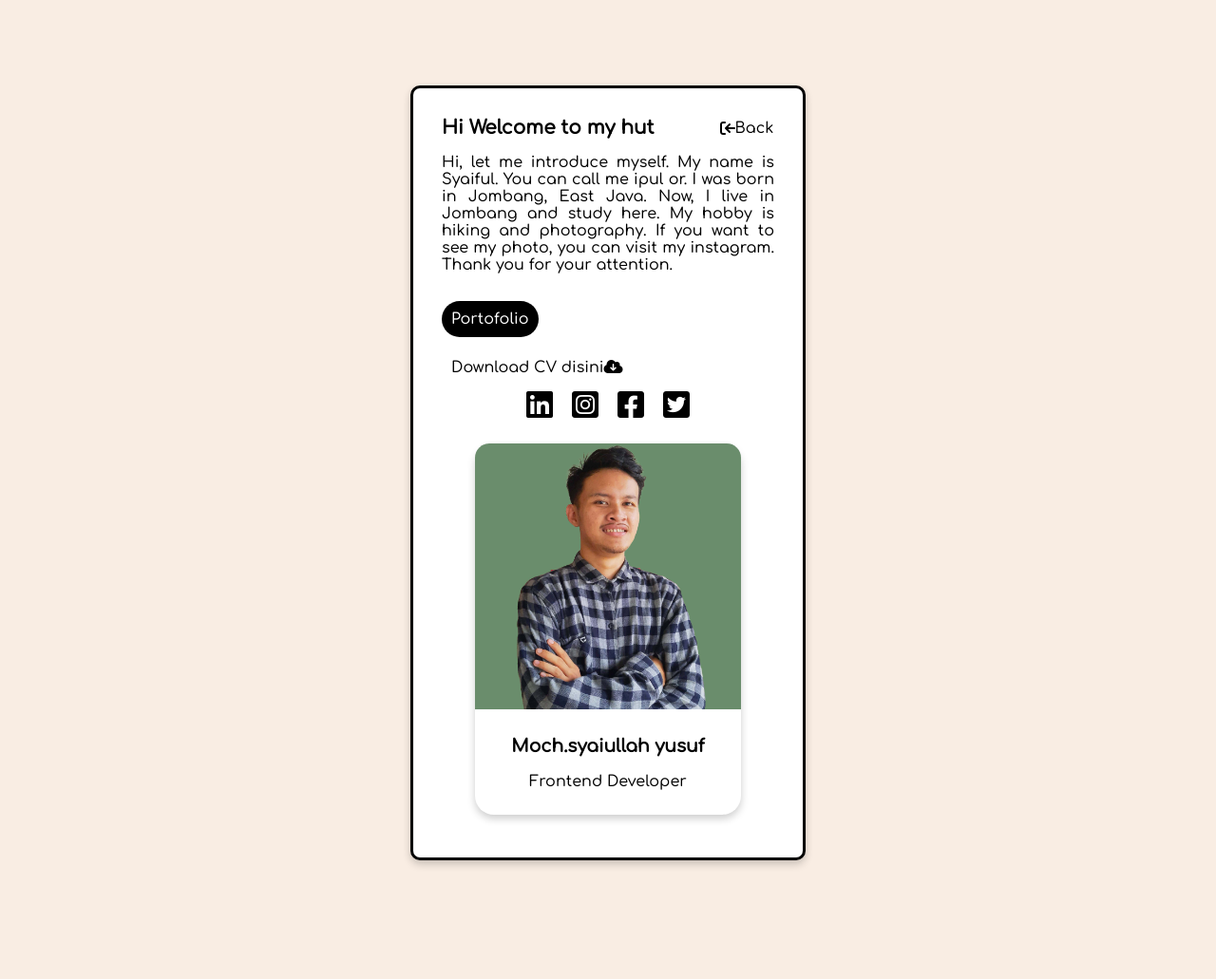
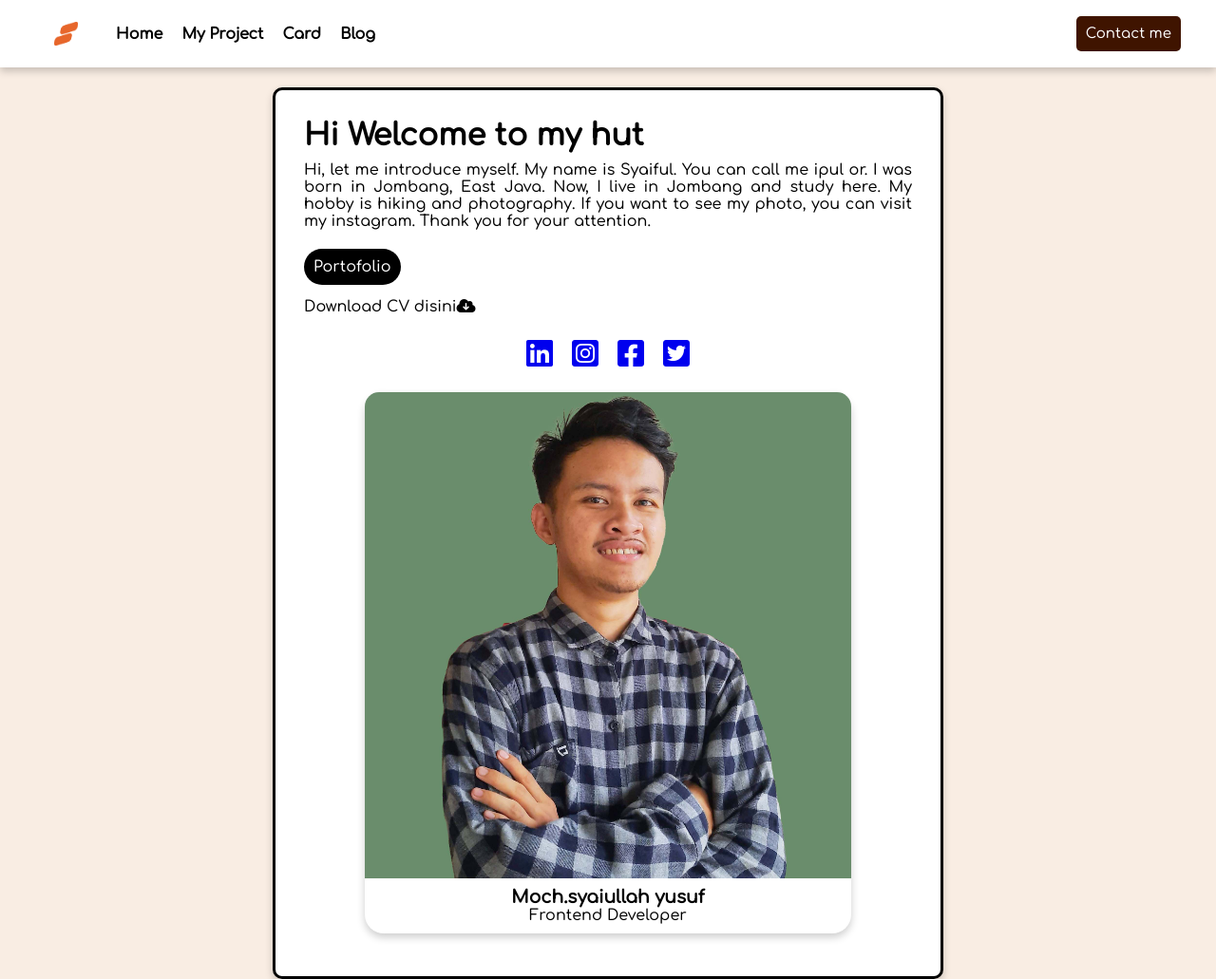
Before and after one commit to sipull/dumbways, a plain HTML site: page html/card.html in a window 1280 px wide. Shown: the whole page at 95% size. Before the commit the page ends 996 px from the top, so only its background shows below. Drawn offline with Linux system fonts and the light colour scheme.

Commit message:
update day6

```diff
--- /dev/null
+++ b/css/card.css
@@ -0,0 +1,81 @@
+@import url("https://fonts.googleapis.com/css2?family=Comfortaa:wght@500&display=swap");
+
+body {
+  font-family: "Comfortaa", cursive;
+  background-color: #ebbb9341;
+}
+
+.hero-section {
+  width: 50%;
+  margin: 21px auto 0 auto;
+  padding: 30px;
+  border-radius: 10px;
+  border: 3px solid #000000;
+  background-color: #ffffff;
+  box-shadow: 0 4px 8px rgba(0, 0, 0, 0.2);
+}
+
+.judul {
+  padding: 0 0 10px 0;
+}
+
+.description {
+  text-align: justify;
+  text-justify: inter-word;
+}
+
+.fitur {
+  display: flex;
+  flex-direction: column;
+  align-items: start;
+  gap: 14px;
+  padding: 20px 0 20px 0;
+}
+
+.portofolio {
+  margin: 0 1px 0 0;
+  padding: 10px;
+  cursor: pointer;
+  border-radius: 20px;
+  text-decoration: none;
+  color: #ffffff;
+  background-color: #000000;
+}
+
+.cv {
+  text-decoration: none;
+  color: #000000;
+}
+
+.social-media {
+  display: flex;
+  gap: 20px;
+  justify-content: center;
+  margin-top: 20px;
+  margin-bottom: 40px;
+  color: #000000;
+}
+
+/* foto */
+
+div.polaroid {
+  width: 80%;
+  background-color: #ffffff;
+  box-shadow: 0 4px 8px rgba(0, 0, 0, 0.2);
+  margin-bottom: 15px;
+  margin-left: auto;
+  margin-right: auto;
+  border-radius: 20px;
+}
+
+div.container {
+  text-align: center;
+  padding: 10px 20px;
+  font-family: "Comfortaa";
+}
+
+@media only screen and (max-width: 390px) {
+  .hero-section {
+    width: 80%;
+  }
+}
--- a/css/home.css
+++ b/css/home.css
@@ -108,9 +108,8 @@ div.text {
 
 @media only screen and (max-width: 960px) {
   .menu {
-    width: 70%;
+    width: 87%;
     height: auto;
-    min-height: 100vh;
     margin: 40px auto 40px auto;
   }
 
--- a/css/navbar.css
+++ b/css/navbar.css
@@ -4,16 +4,16 @@
 }
 
 .nav {
+  z-index: 999;
+  position: sticky;
   background-color: #ffffff;
+  box-shadow: 0 4px 8px rgba(0, 0, 0, 0.2);
 }
 
 .nav--container {
   display: flex;
   padding: 17px;
-  z-index: 999;
-  position: sticky;
   justify-content: space-between;
-  box-shadow: 0 4px 8px rgba(0, 0, 0, 0.2);
 }
 
 .nav--left {
@@ -76,10 +76,26 @@
   background-color: #cc640e;
 }
 
+.contact{
+  display: none;
+}
+
 /* mediaQuery */
 
 .nav-right-responsive {
   display: none;
+}
+
+@media screen and (max-width: 390px) {
+  .container{
+    flex-wrap: nowrap;
+    padding: 20px;
+  }
+
+  div.text{
+    font-size: small;
+    padding: 4px;
+  }
 }
 
 @media screen and (max-width: 960px) {
@@ -91,7 +107,6 @@
     position: absolute;
     top: 20%;
     right: 5%;
-    transform: translate(5%, 20%);
   }
 
   .navbar__toggle .bar {
@@ -106,41 +121,26 @@
   }
 
   .nav--menu {
-    display: grid;
-    grid-template-columns: auto;
-    margin: 0;
+    display: flex;
+    flex-direction: column;
+    position: absolute;
+    left: 0;
+    right: 0;
     width: 100%;
-    position: absolute;
+    height: 100vh;
+    z-index: -10;
     top: -1000px;
-    opacity: 1;
     transition: all 0.5s ease;
-    z-index: -10;
+    background-color: #ffffff;
   }
 
-  .navbar--link{
-    text-align: center;
-    padding: 2rem;
-    width: 100%;
-    display: table;
+  .nav-menu-item{
+    display: flex;
+    justify-content: center;
+    margin: 3rem;
   }
 
   .nav--menu.active {
-    top: 75px;
-    background-color: #ffffff;
-  }
-
-  #mobile-menu.is-active .bar:nth-child(2) {
-    opacity: 0;
-  }
-
-  #mobile-menu.is-active .bar:nth-child(1) {
-    transform: translateY(8px) rotate(45deg);
-  }
-
-  #mobile-menu.is-active .bar:nth-child(3) {
-    transform: translateY(-8px) rotate(-45deg);
+    top: 58px;
   }
 }
-
-@media only screen and (max-width: 550px) {
-}
--- a/html/card.html
+++ b/html/card.html
@@ -1,136 +1,99 @@
 <html>
   <head>
-    <title>My Card</title>
-    <style>
-      @import url("https://fonts.googleapis.com/css2?family=Comfortaa:wght@500&display=swap");
-    </style>
+    <meta name="viewport" content="width=device-width, initial-scale=1.0" />
+    <link rel="stylesheet" href="/css/navbar.css" />
+    <link rel="stylesheet" href="/css/card.css" />
     <link
-      rel="stylesheet"
-      href="/Aset/fontawesome/fontawesome-free-6.4.0-web/css/all.css"
+    rel="stylesheet"
+    href="/Aset/fontawesome/fontawesome-free-6.4.0-web/css/all.css"
     />
-    <link rel="icon" type="image/sipul" href="./logo.png" />
-    <style>
-        body {margin:25px;}
+    <link rel="icon" type="image" href="/picture/logo.png" />
+  <title>My Card</title>
+  </head>
+  <body>
 
-        div.polaroid {
-          width: 80%;
-          background-color: #ffffff;
-          box-shadow: 0 4px 8px rgba(0, 0, 0, 0.2);
-          margin-bottom: 15px;
-          margin-left: auto;
-          margin-right: auto;
-          border-radius: 20px;
-        }
+    <!-- Navbar Section -->
 
-        div.container {
-          text-align: center;
-          padding: 10px 20px;
-          font-family: 'Comfortaa';
-        }
-        </style>
-  </head>
-  <body style="background-color: #ebbb9341;">
-    <div
-      style="
-        width: 350px;
-        border: 3px solid #000000;
-        margin: 90px auto;
-        padding: 30px;
-        border-radius: 10px;
-        background-color: #ffffff;
-        box-shadow: 0 4px 8px rgba(0, 0, 0, 0.2);
-      ">
-      <div
-      style="display: flex;
-      gap: 69px;
-      align-items: center;">
-        <b style="font-family: 'Comfortaa', cursive;
-      font-size: 20px;">Hi Welcome to my hut</b>
-      <a href="/index.html"
-      style="font-family: 'Comfortaa', cursive;
-      color: #000000;
-      display: flex;
-      align-items: center;
-      text-decoration: none;" >
-      <i
-      class="fa-solid fa-arrow-right-to-bracket fa-rotate-180"
-      style="display: flex; align-items: center; justify-content: space-between;"></i>
-      Back</a>
+ <nav class="nav">
+  <div class="nav--container">
+    <div class="nav--left">
+      <a href="#" class="logo">
+        <img src="/picture/logo.png" alt="sipul" />
+      </a>
+      <div class="navbar__toggle" id="mobile-menu">
+        <span class="bar"></span>
+        <span class="bar"></span>
+        <span class="bar"></span>
       </div>
+      <ul class="nav--menu">
+        <li class="nav-menu-item" id="menu-home">
+          <a href="/index.html">Home</a>
+        </li>
+        <li class="nav-menu-item" id="menu-project" >
+          <a href="/html/myproject.html">My Project</a>
+        </li>
+        <li class="nav-menu-item" id="menu-card">
+          <a href="#">Card</a>
+        </li>
+        <li class="nav-menu-item" id="menu-blog">
+          <a href="/html/blog.html">Blog</a>
+        </li>
+        <li class="nav-menu-item, contact" id="menu-contact">
+          <a href="/html/contact.html">Contact</a>
+        </li>
 
-    <div>
-      </h2>
-      <p
-        style="
-          font-family: 'Comfortaa', cursive;
-          text-align: justify;
-          text-justify: inter-word;
-        "
-      >
+      </ul>
+    </div>
+    <div class="nav--right">
+      <a href="/html/contact.html" class="kontak">Contact me</a>
+    </div>
+  </div>
+</nav>
+
+    <!-- hero section -->
+    <div class="hero-section">
+      <h1 class="judul">Hi Welcome to my hut</h1>
+      <p class="description">
         Hi, let me introduce myself. My name is Syaiful. You can call me ipul
         or. I was born in Jombang, East Java. Now, I live in Jombang and study
         here. My hobby is hiking and photography. If you want to see my photo,
         you can visit my instagram. Thank you for your attention.
       </p>
 
-      <div>
-        <a
-        style="
-          font-family: 'Comfortaa', cursive;
-          color: #ffffff;
-          margin: 13px auto;
-          padding: 10px;
-          border-radius: 20px;
-          text-decoration: none;
-          display: inline-block;
-          text-align: center;
-          background-color: #000000;
-          cursor: pointer;
-        "
-        href="https://bit.ly/studiosipul" target="_blank">
-        Portofolio</a>
+      <!-- fitur -->
+
+      <div class="fitur">
+        <a href="https://bit.ly/studiosipul" target="_blank" class="portofolio">Portofolio</a>
+        <a href="/document/cv.pdf" target="_blank" class="cv">Download CV disini<i class="fa-solid fa-cloud-arrow-down"></i></a>
       </div>
-      <a
-        href="/document/cv.pdf" target="_blank"
-        style="
-          font-family: 'Comfortaa', cursive;
-          text-decoration: none;
-          color: #000000;
-          text-align: left;
-          margin: 10px;
-          margin-right: 0px;
-          display: inline-block;
-        "
-        >Download CV disini<i class="fa-solid fa-cloud-arrow-down"></i></a
-      >
 
-      <div style="
-      display: flex;
-      gap: 20px;
-      justify-content: center;
-      margin-top: 20px;
-      margin-bottom: 40px">
-        <a href="https://www.linkedin.com/in/sipul" target="_blank" style="color: #000000;">
+      <!-- social media -->
+
+      <div class="social-media">
+        <a href="https://www.linkedin.com/in/sipul" target="_blank">
           <i class="fa-brands fa-linkedin fa-2xl"></i>
         </a>
-        <a href="https://www.instagram.com/__sipul/" target="_blank" style="color: #000000;">
+        <a href="https://www.instagram.com/__sipul/" target="_blank">
           <i class="fa-brands fa-square-instagram fa-2xl"></i>
         </a>
-        <a href="#" style="color: #000000;">
+        <a href="#">
           <i class="fa-brands fa-square-facebook fa-2xl"></i>
         </a>
-        <a href="https://twitter.com/_sipull?t=JW4ETPBwWPFLCypNS_IaQg&s=09" target="_blank" style="color: #000000;">
+        <a href="https://twitter.com/_sipull?t=JW4ETPBwWPFLCypNS_IaQg&s=09" target="_blank">
           <i class="fa-brands fa-square-twitter fa-2xl"></i>
         </a>
       </div>
+
+      <!-- foto -->
+
       <div class="polaroid">
         <img src="/picture/profile.jpg" alt="Profile"
         style="width:100%; border-radius: 15px 15px 0 0;">
         <div class="container">
         <h3>Moch.syaiullah yusuf</h3>
         <p>Frontend Developer</p>
-        </div>
+      </div>
     </div>
-  </div>
+  <script src="/js/navbar.js"></script>
   </body>
 </html>
--- a/js/navbar.js
+++ b/js/navbar.js
@@ -19,22 +19,32 @@ switch (lastItem) {
     projectElement.classList.add("active");
     break;
 
+  case "card.html":
+    const cardElement = document.querySelector("#menu-blog");
+    blogElement.classList.add("active");
+    break;
+
   case "blog.html":
     const blogElement = document.querySelector("#menu-blog");
     blogElement.classList.add("active");
     break;
+
+  case "contact.html":
+    const contactElement = document.querySelector("#menu-contact");
+    blogElement.classList.add("active");
+    break;
 }
 
-const menu = document.querySelector('#mobile-menu');
-const menuLinks = document.querySelector('.nav--menu');
+const menu = document.querySelector("#mobile-menu");
+const menuLinks = document.querySelector(".nav--menu");
 
 // Display Mobile Menu
 const mobileMenu = () => {
-  menu.classList.toggle('is-active');
-  menuLinks.classList.toggle('active');
+  menu.classList.toggle("is-active");
+  menuLinks.classList.toggle("active");
 };
 
-menu.addEventListener('click', mobileMenu);
+menu.addEventListener("click", mobileMenu);
 
 // let hamburgerIsOpen = false;
 
```
Also changed, not shown: css/contact.css (+16 -1 lines), css/myproject.css (+14 -1 lines), html/blog.html (+22 -7 lines), html/contact.html (+25 -7 lines), html/myproject.html (+20 -6 lines), index.html (+19 -23 lines).
